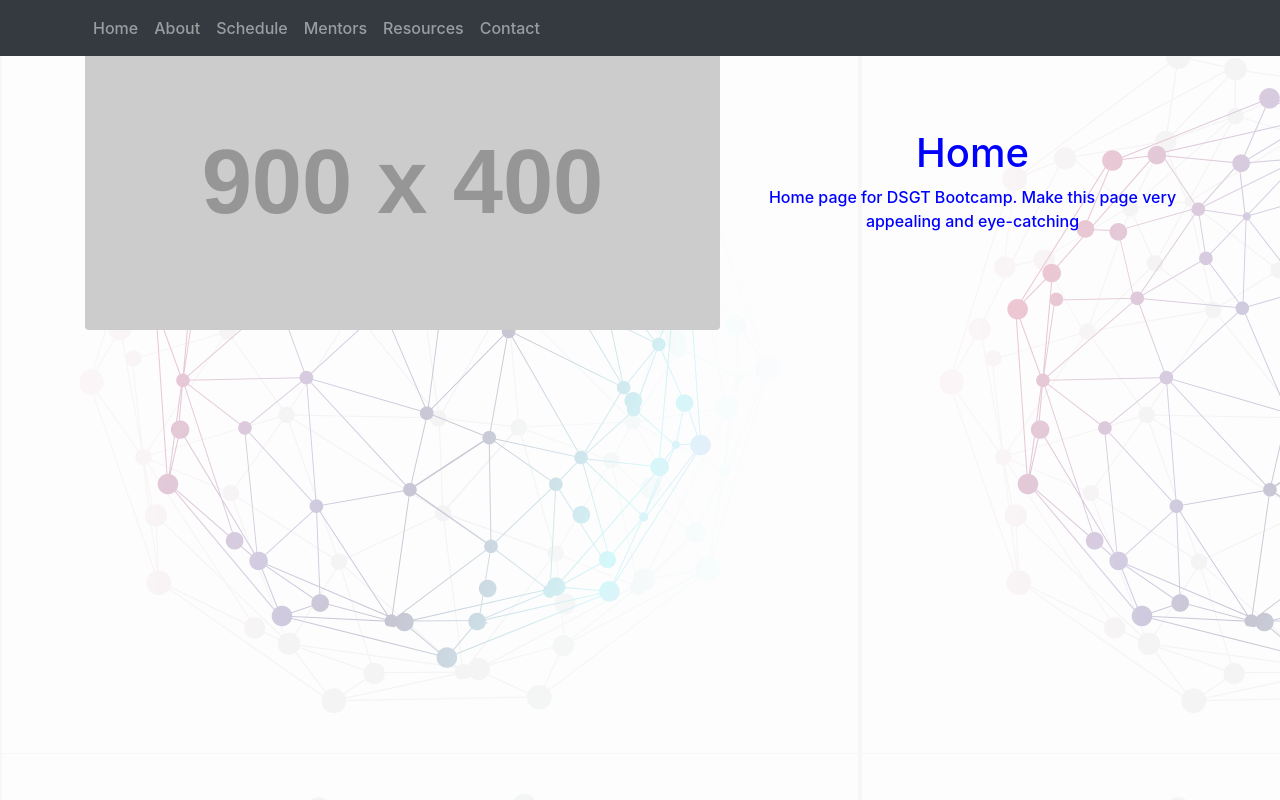
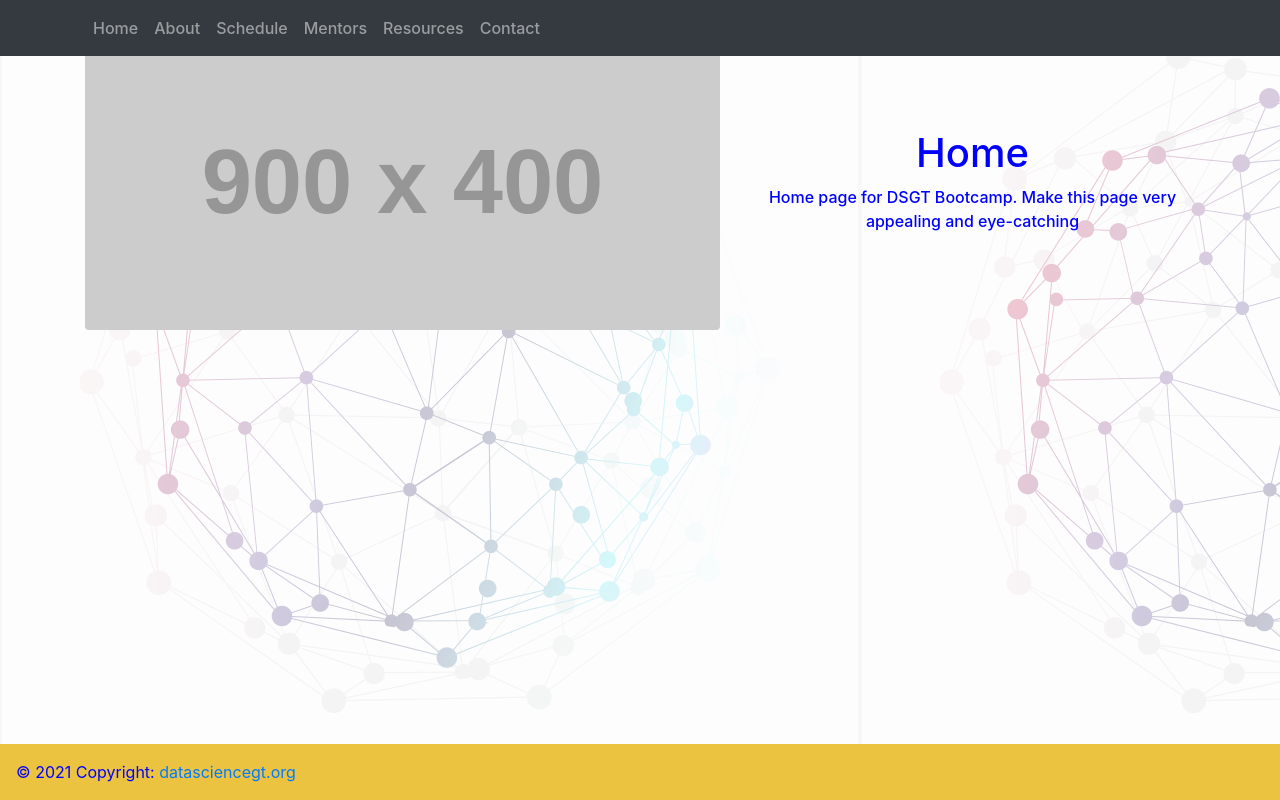
Before and after one commit to DSGT-Bootcamp/DSGTBootcampWebpage, a React (Create React App) app: page / in a window 1280 px wide. Built offline with nearby package versions, Linux system fonts and the light colour scheme.

Commit message:
footer added

```diff
--- a/package.json
+++ b/package.json
@@ -8,6 +8,7 @@
     "@testing-library/user-event": "^12.8.3",
     "@wojtekmaj/enzyme-adapter-react-17": "^0.6.3",
     "enzyme": "^3.11.0",
+    "mdbreact": "^5.1.0",
     "react": "^17.0.2",
     "react-bootstrap": "^1.6.1",
     "react-dom": "^17.0.2",
--- /dev/null
+++ b/src/components/Footer.js
@@ -0,0 +1,15 @@
+import React from "react";
+
+const Footer = () => (
+  <div class="container">
+      <div className="footer">
+
+        &copy; {new Date().getFullYear()} Copyright: <a href="https://www.datasciencegt.org"> datasciencegt.org </a>
+      </div>
+
+  </div>
+
+
+);
+
+export default Footer;
--- a/src/index.css
+++ b/src/index.css
@@ -6,7 +6,15 @@ body {
   -webkit-font-smoothing: antialiased;
   -moz-osx-font-smoothing: grayscale;
 }
-
+.footer{
+  margin-top: 1rem;
+  padding: 1rem;
+  background-color: rgb(235, 195, 64);
+  position: fixed;
+  bottom: 0;
+  left: 0;
+  width: 100%;
+}
 code {
   font-family: source-code-pro, Menlo, Monaco, Consolas, 'Courier New',
     monospace;
--- a/src/index.js
+++ b/src/index.js
@@ -4,12 +4,13 @@ import './index.css';
 import App from './App';
 import reportWebVitals from './reportWebVitals';
 import { BrowserRouter as Router} from 'react-router-dom';
-
+import Footer from "./components/Footer";
 
 ReactDOM.render(
   //<React.StrictMode>
   <Router>
     <App />
+    <Footer />
   </Router>,
   //</React.StrictMode>,
   document.getElementById('root')
```
Also changed, not shown: 1 other file (tests, documents, lock files or other folders).
